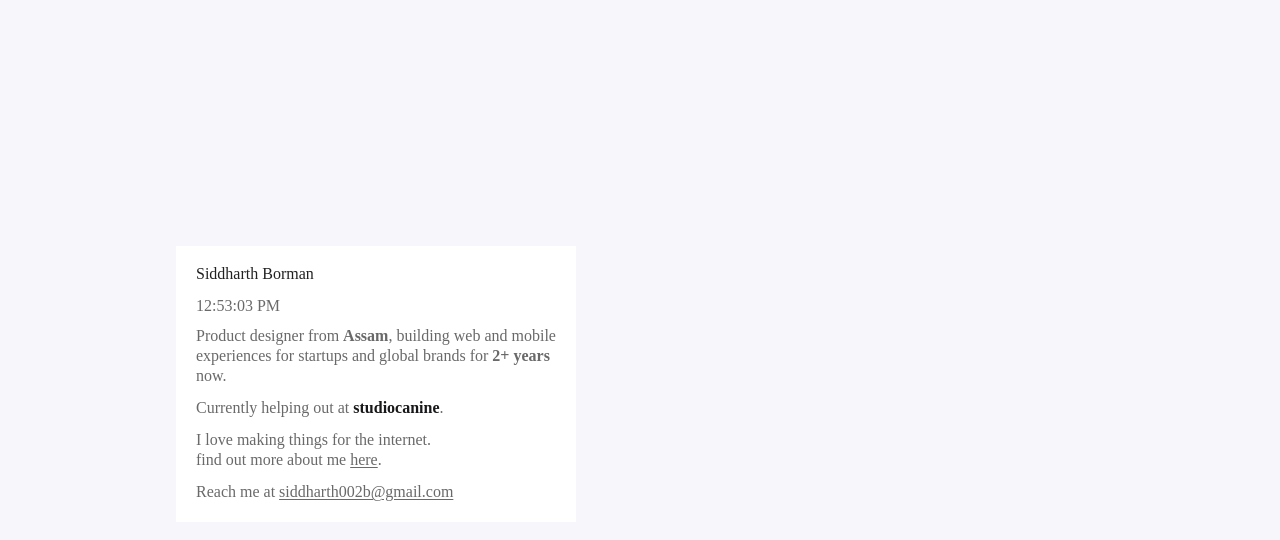
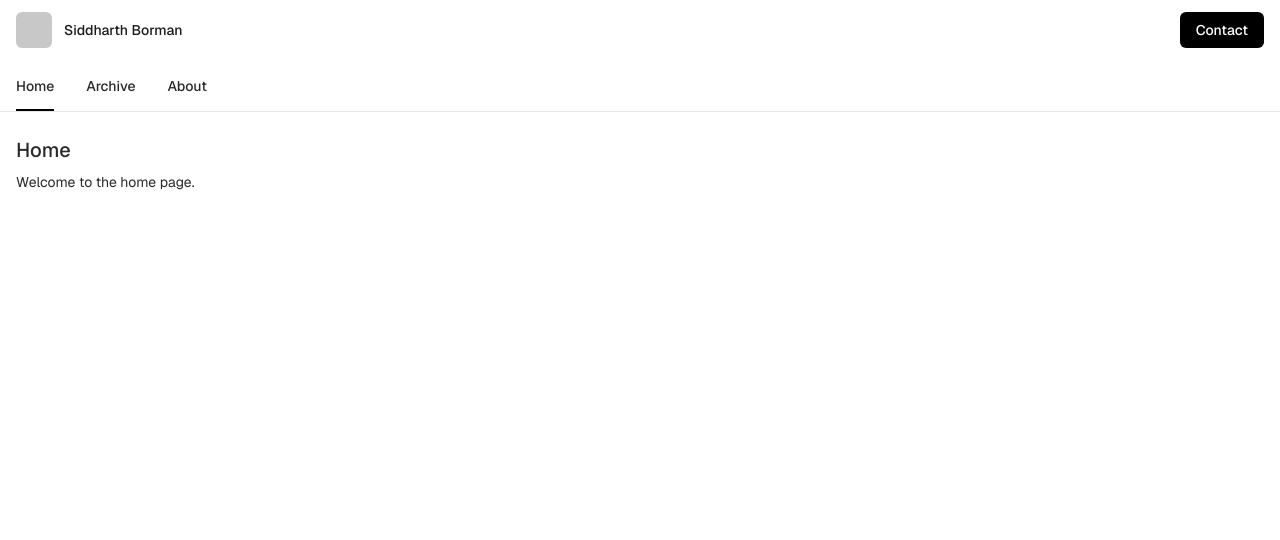
Before and after one commit to sidxcode/personal_playground, a Next.js app: page / in a window 1280 px wide. Shown: the top 540 px of the page. Built offline with nearby package versions, Linux system fonts and the light colour scheme; a web font is replaced by a local one.

Commit message:
added nav

```diff
--- /dev/null
+++ b/app/about/page.tsx
@@ -0,0 +1,10 @@
+export default function AboutPage() {
+  return (
+    <main className="min-h-screen bg-white">
+      <section className="px-4 py-6 text-[#2a2a2a]">
+        <h1 className="text-xl font-medium">About</h1>
+        <p className="mt-2 text-sm">A short bio and project details will go here.</p>
+      </section>
+    </main>
+  );
+}
--- /dev/null
+++ b/app/archive/page.tsx
@@ -0,0 +1,10 @@
+export default function ArchivePage() {
+  return (
+    <main className="min-h-screen bg-white">
+      <section className="px-4 py-6 text-[#2a2a2a]">
+        <h1 className="text-xl font-medium">Archive</h1>
+        <p className="mt-2 text-sm">Past posts and notes will appear here.</p>
+      </section>
+    </main>
+  );
+}
--- a/app/globals.css
+++ b/app/globals.css
@@ -15,7 +15,7 @@
 
 @media (prefers-color-scheme: dark) {
   :root {
-    --background: #0a0a0a;
+    --background: #ffffff;
     --foreground: #ededed;
   }
 }
--- a/app/layout.tsx
+++ b/app/layout.tsx
@@ -1,5 +1,6 @@
 import type { Metadata } from "next";
 import { Geist, Geist_Mono } from "next/font/google";
+import NavTabs from "../components/NavTabs";
 import "./globals.css";
 
 const geistSans = Geist({
@@ -33,7 +34,26 @@ export default function RootLayout({
           href="https://api.fontshare.com/v2/css?f[]=general-sans@300,400,500,600,700&display=swap"
         />
       </head>
-      <body className="min-h-full flex flex-col">{children}</body>
+      <body className="min-h-full flex flex-col bg-white">
+        <header className="bg-white px-4 pb-4 pt-3 text-[#1a1a1a]">
+          <div className="flex items-center justify-between">
+            <div className="flex items-center gap-3">
+              <div className="h-9 w-9 rounded-md bg-[#c8c8c8]" />
+              <p className="text-[14px] font-medium">Siddharth Borman</p>
+            </div>
+            <div className="flex items-center gap-4 text-lg">
+              <button
+                type="button"
+                className="h-fit w-fit rounded-md bg-black px-4 py-2 text-sm font-medium text-white"
+              >
+                Contact
+              </button>
+            </div>
+          </div>
+        </header>
+        <NavTabs />
+        {children}
+      </body>
     </html>
   );
 }
--- a/app/page.tsx
+++ b/app/page.tsx
@@ -1,57 +1,10 @@
-import Image from "next/image";
-
 export default function Home() {
   return (
-    <div className="min-h-screen w-full bg-[#f7f7fb]">
-      {/* dotted grid background */}
-      <div className="relative mx-auto flex min-h-screen max-w-5xl items-center justify-center px-4 py-10 sm:px-8 lg:px-12">
-        <div className="pointer-events-none absolute inset-0 -z-10 bg-[radial-gradient(circle_at_1px_1px,#d4d4d8_1px,transparent_0)] bg-[length:24px_24px]" />
-
-        <div className="grid w-full gap-8 lg:grid-cols-[minmax(0,260px),minmax(0,1fr)] lg:items-start">
-          {/* left info card */}
-          <section className="flex justify-center lg:justify-start">
-            <div className="h-fit w-full max-w-[400px] rounded-none bg-white/95 p-5 font-general-sans shadow-none">
-              <div className="mb-3 flex items-center gap-2 text-base leading-4 font-medium text-[rgba(33,33,33,1)]">
-                <span>Siddharth Borman</span>
-              </div>
-
-              <p className="mb-2 text-base text-[rgba(105,105,105,1)]">12:53:03 PM</p>
-
-              <p className="mb-3 text-base leading-5 text-[rgba(105,105,105,1)]">
-                Product designer from <span className="font-semibold">Assam</span>, building web and
-                mobile experiences for startups and global brands for{" "}
-                <span className="font-semibold">2+ years</span> now.
-              </p>
-
-              <p className="mb-3 text-base leading-5 text-[rgba(105,105,105,1)]">
-                Currently helping out at{" "}
-                <span className="font-semibold text-zinc-900">studiocanine</span>.
-              </p>
-
-              <p className="mb-3 text-base leading-5 text-[rgba(105,105,105,1)]">
-                I love making things for the internet.
-                <br />
-                find out more about me{" "}
-                <span className="underline underline-offset-2">here</span>.
-              </p>
-
-              <p className="text-base leading-5 text-[rgba(105,105,105,1)]">
-                Reach me at{" "}
-                <a
-                  href="mailto:siddharth002b@gmail.com"
-                  className="font-medium underline underline-offset-2"
-                >
-                  siddharth002b@gmail.com
-                </a>
-              </p>
-            </div>
-          </section>
-
-          {/* right main content */}
-          <section className="space-y-6">
-          </section>
-        </div>
-      </div>
-    </div>
+    <main className="min-h-screen bg-white">
+      <section className="px-4 py-6 text-[#2a2a2a]">
+        <h1 className="text-xl font-medium">Home</h1>
+        <p className="mt-2 text-sm">Welcome to the home page.</p>
+      </section>
+    </main>
   );
 }
--- /dev/null
+++ b/components/NavTabs.tsx
@@ -0,0 +1,35 @@
+"use client";
+
+import Link from "next/link";
+import { usePathname } from "next/navigation";
+
+const tabs = [
+  { label: "Home", href: "/" },
+  { label: "Archive", href: "/archive" },
+  { label: "About", href: "/about" },
+];
+
+export default function NavTabs() {
+  const pathname = usePathname();
+
+  return (
+    <nav className="border-b border-[#e7e7e7] px-4 pt-3 bg-white">
+      <ul className="flex items-center gap-8 text-[#2a2a2a]">
+        {tabs.map((tab) => {
+          const isActive = pathname === tab.href;
+
+          return (
+            <li
+              key={tab.href}
+              className={`pb-3 text-[14px] font-medium ${
+                isActive ? "border-b-2 border-black" : "border-b-2 border-transparent"
+              }`}
+            >
+              <Link href={tab.href}>{tab.label}</Link>
+            </li>
+          );
+        })}
+      </ul>
+    </nav>
+  );
+}
```
